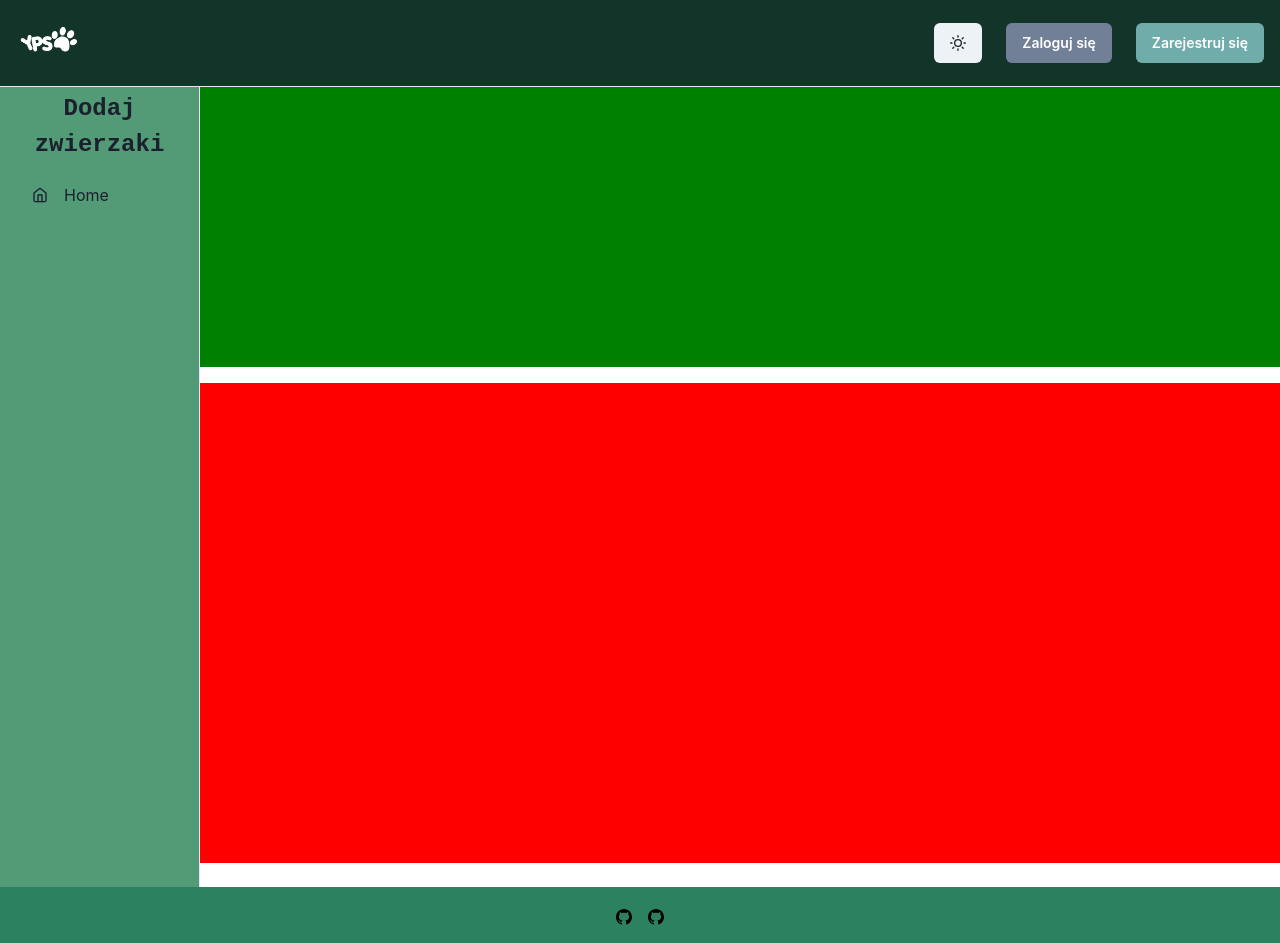
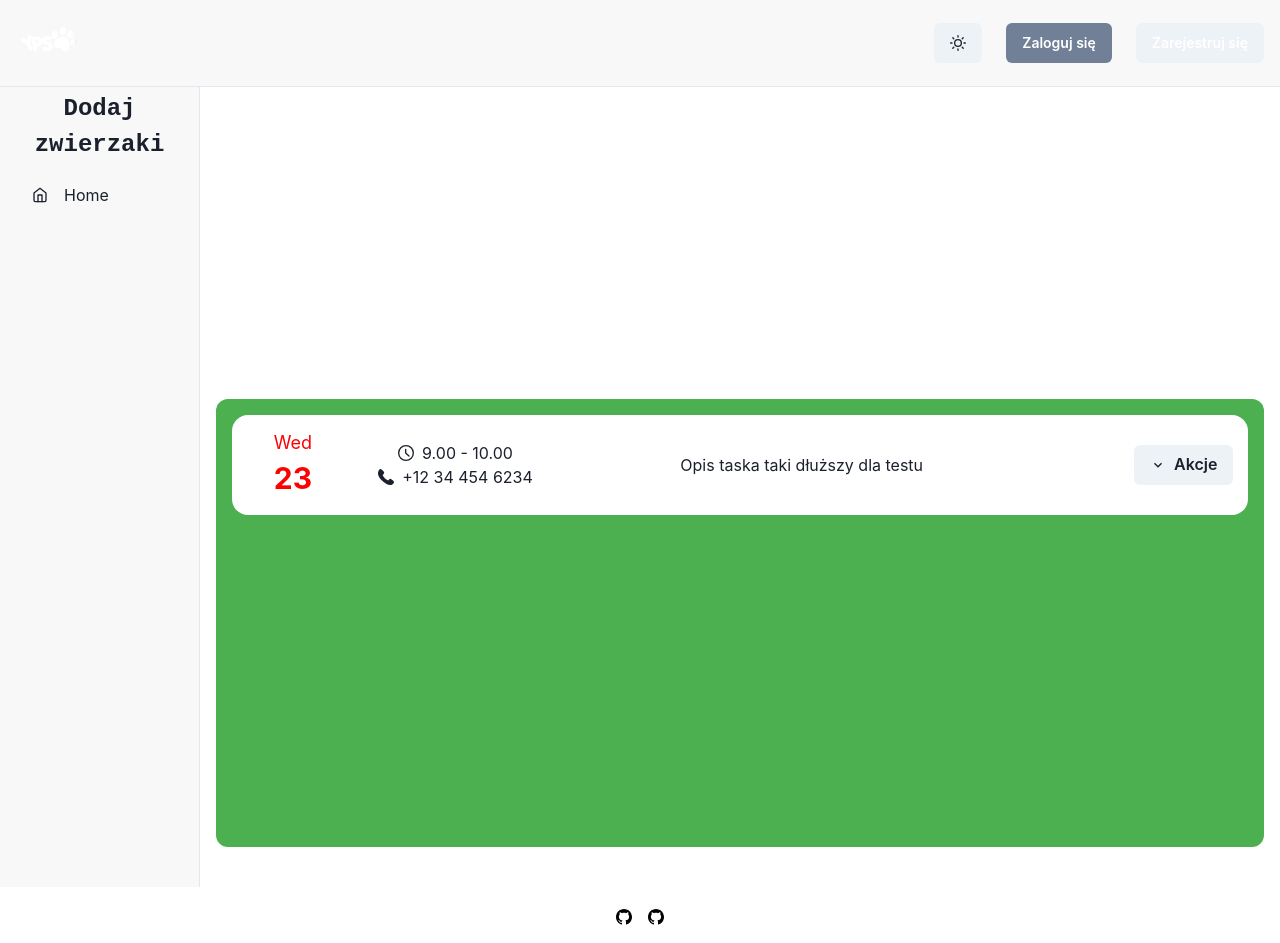
Before and after one commit to kczmrz/YourPetStory, a Next.js app: page /dashboard in a window 1280 px wide. Built offline with nearby package versions, Linux system fonts and the light colour scheme.

Commit message:
Add CalendarItem component protothype

```diff
--- a/src/app/ColorsTheme.ts
+++ b/src/app/ColorsTheme.ts
@@ -1,17 +1,31 @@
+// const ThemeAppDay = {
+//     dgreen: '#123429 ',
+//     lgreen1: '#2c8160 ',
+//     lgreen2: '#539a77 ',
+//     mint: '#70acaa ',
+//     graywhite: '#b3bec2 '
+// }
+
+// const ThemeAppNight = {
+//     dgreen: '#123429 ',
+//     lgreen1: '#2c8160 ',
+//     lgreen2: '#539a77 ',
+//     mint: '#70acaa ',
+//     graywhite: '#b3bec2 '
+// }
+
 const ThemeAppDay = {
-    dgreen: '#123429 ',
-    lgreen1: '#2c8160 ',
-    lgreen2: '#539a77 ',
-    mint: '#70acaa ',
-    graywhite: '#b3bec2 '
-}
-
+  pureWhite: "#ffffff",
+  lightAshen: "#f8f8f8",
+  darkGraphite: "#172939",
+  cleanGray: "#909497",
+};
 
 const ThemeAppNight = {
-    dgreen: '#123429 ',
-    lgreen1: '#2c8160 ',
-    lgreen2: '#539a77 ',
-    mint: '#70acaa ',
-    graywhite: '#b3bec2 '
-}
-export {ThemeAppDay, ThemeAppNight};
+  pureWhite: "#ffffff",
+  lightAshen: "#f8f8f8",
+  darkGraphite: "#172939",
+  cleanGray: "#909497",
+};
+
+export { ThemeAppDay, ThemeAppNight };
--- a/src/components/aboutPage/AboutPageComponent.tsx
+++ b/src/components/aboutPage/AboutPageComponent.tsx
@@ -7,9 +7,8 @@ import TextDescription from "./TextDescripton";
 
 export default function AboutPageComponent()
 {
-    const HeaderBackgroundColor = useColorModeValue(ThemeAppDay.lgreen1, "yellow.100");
-    const BtnBackgroundColor = useColorModeValue(ThemeAppDay.lgreen2, "yellow.600");
-    const BtnHoverBackgroundColor = useColorModeValue(ThemeAppDay.lgreen1, "yellow.400");
+    const HeaderBackgroundColor = useColorModeValue(ThemeAppDay.lightAshen, "yellow.100");
+    const BtnHoverBackgroundColor = useColorModeValue(ThemeAppDay.lightAshen, "yellow.400");
 
     const Descriptions: string[] = [
         "Nasza aplikacja to wszechstronne narzędzie, które pomoże Ci w organizacji i dbaniu o ważne wydarzenia związane z Twoimi zwierzakami. Niezależnie od tego, czy posiadasz psa, kota, królika czy innego pupila, nasza aplikacja jest dostosowana do Twoich potrzeb.",
@@ -43,7 +42,6 @@ export default function AboutPageComponent()
                         <Button colorScheme={'blue'}
                             variant={'solid'}
                             flex={1}
-                            bg={BtnBackgroundColor}
                             _hover={{bg: BtnHoverBackgroundColor}}>
                             Zacznij już teraz
                         </Button>
--- a/src/components/dashboard/calendar/AppCalendar.tsx
+++ b/src/components/dashboard/calendar/AppCalendar.tsx
@@ -3,11 +3,15 @@ import {
   Box,
   useColorModeValue
 } from '@chakra-ui/react';
+import CalendarItem from './CalendarItem';
 
 export default function AppCalendar() {
     return (
-        <Box h={"60%"} p={"0.5rem"} w={"full"} display={"flex"} bgColor={"red"}>
+        <Box h={"60%"} p={"1rem"} w={"full"} display={"flex"} alignItems={"center"}>
+            <Box width={"100%"} h={"100%"} p={"1rem"} borderRadius={"0.75rem"} bgColor={"#4CAF50"}>
 
+                <CalendarItem />
+            </Box>
         </Box>
     )
 }
--- /dev/null
+++ b/src/components/dashboard/calendar/CalendarItem.tsx
@@ -0,0 +1,62 @@
+import React from 'react';
+import {
+  Box,
+  Text,
+  Stack,
+  Menu,
+  MenuButton,
+  MenuList,
+  MenuItem,
+  Button
+} from '@chakra-ui/react';
+import { TimeIcon, PhoneIcon, ChevronDownIcon } from '@chakra-ui/icons'
+
+
+export default function CalendarItem() {
+
+    return (
+        <Box width={"100%"} height={"100px"} borderRadius={"1rem"} display={"flex"} bgColor={"white"}>
+            <Box display={"flex"} flexDirection={"column"} color={"red"} alignItems={"center"} justifyContent={"center"} w={"12%"} minW={"40px"} h={"100%"}>
+                <Text fontSize={"lg"}>
+                    Wed
+                </Text>
+                <Text fontSize={"3xl"} fontWeight={"bold"}>
+                    23
+                </Text>
+            </Box>
+            <Box display={"flex"} flexDirection={"column"} alignItems={"center"} justifyContent={"center"} w={"20%"} minW={"50px"}>
+                <Box display={"flex"} flexDirection={"row"} w={"100%"} alignItems={"center"} justifyContent={"center"} gap={"0.5rem"}>
+                    <TimeIcon />
+                    <Text>
+                        9.00 - 10.00
+                    </Text>
+                </Box>
+                <Box display={"flex"} flexDirection={"row"} w={"100%"} alignItems={"center"} justifyContent={"center"} gap={"0.5rem"}>
+                    <PhoneIcon />
+                    <Text>
+                        +12 34 454 6234
+                    </Text>
+                </Box>
+            </Box>
+            <Box display={"flex"} flexDirection={"column"} alignItems={"center"} justifyContent={"center"} ml={"1rem"} w={"45%"}>
+                <Text textAlign={"center"}>
+                    Opis taska taki dłuższy dla testu
+                </Text>
+                <Stack>
+
+                </Stack>
+            </Box>
+            <Box display={"flex"} alignItems={"center"} justifyContent={"end"} w={"20%"}>
+                <Menu>
+                    <MenuButton as={Button} leftIcon={<ChevronDownIcon />}>
+                        Akcje
+                    </MenuButton>
+                    <MenuList>
+                        <MenuItem>Więcej</MenuItem>
+                        <MenuItem>Usuń</MenuItem>
+                    </MenuList>
+                </Menu>
+            </Box>
+        </Box>
+    )
+}
--- a/src/components/dashboard/features/AppFeatures.tsx
+++ b/src/components/dashboard/features/AppFeatures.tsx
@@ -5,7 +5,7 @@ import {
 
 export default function AppFeatures() {
     return (
-        <Box h={"35%"} w={"100%"} bgColor={"green"}>
+        <Box h={"35%"} w={"100%"}>
 
         </Box>
     )
--- a/src/components/dashboard/sideBar/SideBarContent.tsx
+++ b/src/components/dashboard/sideBar/SideBarContent.tsx
@@ -15,7 +15,7 @@ import ILinkItemProps from '@/types/interfaces/ILinkItemProps';
 import SideBarContentNavItem from '@/components/dashboard/sideBar/SideBarContentNavItem'
 
 export default function SideBarContent({ onClose, ...rest }: ISidebarProps) {
-const SideBarBackgroundColor = useColorModeValue(ThemeAppDay.lgreen2, "white.100");
+const SideBarBackgroundColor = useColorModeValue(ThemeAppDay.lightAshen, "white.100");
 
 // Tutaj będzie dodawanie zwierzaków
 
--- a/src/components/navbar/navbar.tsx
+++ b/src/components/navbar/navbar.tsx
@@ -51,7 +51,7 @@ export default function WithSubnavigation() {
   return (
     <Box>
       <Flex
-        bg={useColorModeValue(ThemeAppDay.dgreen, 'gray.800')}
+        bg={useColorModeValue(ThemeAppDay.lightAshen, 'gray.800')}
         color={useColorModeValue('white', 'white')}
         minH={'60px'}
         py={{ base: 2 }}
@@ -120,12 +120,7 @@ export default function WithSubnavigation() {
             display={{ base: 'none', md: 'inline-flex' }}
             fontSize={'sm'}
             fontWeight={600}
-            color={'white'}
-            bg={ThemeAppDay.mint}
-
-            _hover={{
-              bg: ThemeAppDay.lgreen1,
-            }}>
+            color={'white'}>
             Zarejestruj się
           </Button>
           </Link>
```
